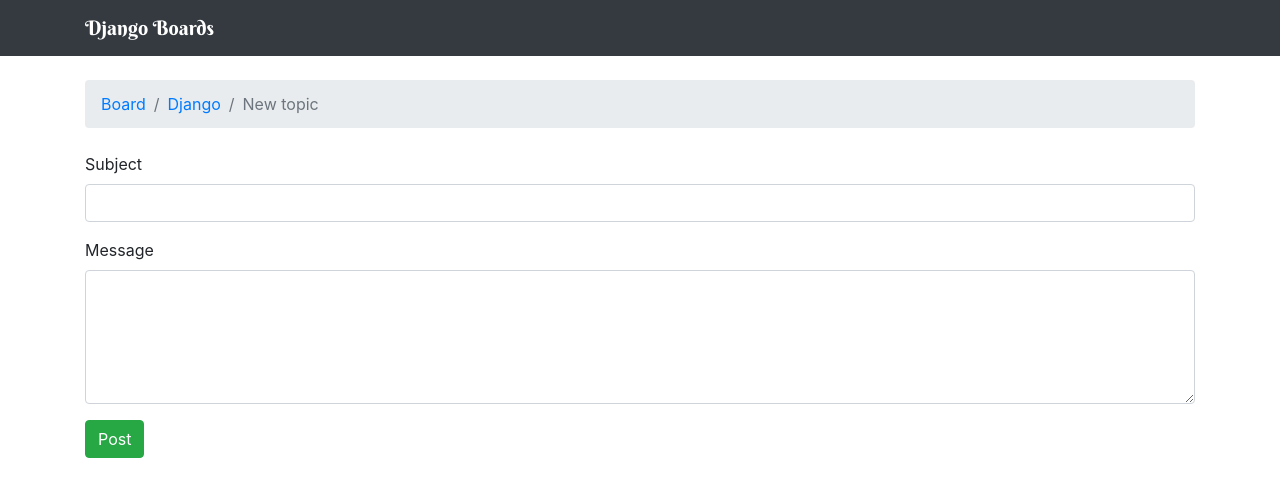
After one commit to xiantang/learngit, a Django app: page /boards/1/new/ in a window 1280 px wide. The commit adds this page. Shown: the top 497 px of the page. Run offline with Django 3.2, Linux system fonts and the light colour scheme; data comes from the database, SQL or seed files in the repository; both versions use the stored data as it was after the commit; parts of the project's set-up code (start-up, migrations or seed data) failed here and were passed over; some libraries are stand-ins or nearby versions.

Commit message:
add form text

```diff
--- a/learngit/myproject/myproject/boards/models.py
+++ b/learngit/myproject/myproject/boards/models.py
@@ -1,12 +1,15 @@
 from django.db import models
 from django.contrib.auth.models import User
 # Create your models here.
+
+
 class Board(models.Model):#包含了两个字段 昵称和描述
     name=models.CharField(max_length=30,unique=True)
     description=models.CharField(max_length=100)
 
     def __str__(self):
         return self.name
+
 
 class Topic(models.Model):
     subject=models.CharField(max_length=255)
@@ -15,6 +18,7 @@ class Topic(models.Model):
     board = models.ForeignKey(Board, related_name='topics',on_delete='CASCADE')
     starter=models.ForeignKey(User,related_name='topics',on_delete='CASCADE')
 
+
 class Post(models.Model):
     message=models.TextField(max_length=4000)
     topic=models.ForeignKey(Topic,related_name="posts",on_delete='CASCADE')
--- a/learngit/myproject/myproject/boards/views.py
+++ b/learngit/myproject/myproject/boards/views.py
@@ -1,14 +1,14 @@
-from django.shortcuts import render
+from django.shortcuts import render,get_object_or_404,redirect
+from .models import Board, User, Topic,Post
+from django.http import Http404
 
-# Create your views here.
-from django.http import HttpResponse
-from .models import Board
-from django.http import Http404
+
 
 def home(request):
     # return HttpResponse('Hello, World!')
     boards=Board.objects.all()#从数据库里面获取所有的版块对象
     return render(request,'home.html',{'boards':boards})
+
 
 def board_topics(request, pk):
     try:
@@ -16,10 +16,28 @@ def board_topics(request, pk):
     except Board.DoesNotExist:  #we want show 404 not 500
         raise Http404
     return render(request, 'topics.html', {'board': board})
-#
-# def about(request):
-#     return render(request,'about.html')
-#
-#
-# def about_company(request):
-#     return render(request,'about_company.html',{'company_name':'Simple Complex'})
+
+
+def new_topic(request,pk):
+    board = get_object_or_404(Board,pk=pk)  #如果网页不存在跳出404
+    if request.method == 'POST':
+        subject = request.POST['subject']
+        message = request.POST['message']
+
+        user = User.objects.first()
+
+        topic = Topic.objects.create(
+            subject=subject,
+            board=board,
+            starter=user
+        )
+
+        post = Post.objects.create(
+            message=message,
+            topic=topic,  #外来键
+            created_by=user
+        )
+
+        return redirect('board_topics', pk=board.pk)  #add to topicpage
+
+    return render(request,'new_topic.html',{'board': board})
--- a/learngit/myproject/myproject/myproject/urls.py
+++ b/learngit/myproject/myproject/myproject/urls.py
@@ -21,5 +21,8 @@ from boards import views
 urlpatterns = [
     url(r'^$', views.home, name='home'),  #mmp学了这么久才知道第一个参数是正则！
     url(r'^boards/(?P<pk>\d+)/$', views.board_topics, name='board_topics'),
+    # url(r'^boards/(?P<pk>\d+)/news$',views.new_topics,name='new_topics'),
+    url(r'^boards/(?P<pk>\d+)/new/$', views.new_topic, name='new_topic'),
     url(r'^admin/', admin.site.urls),
+
 ]
--- /dev/null
+++ b/learngit/myproject/myproject/static/css/app.css
@@ -0,0 +1,3 @@
+.navbar-brand{
+    font-family: 'Berkshire Swash', cursive;
+}
--- a/learngit/myproject/myproject/templates/base.html
+++ b/learngit/myproject/myproject/templates/base.html
@@ -3,9 +3,15 @@
   <head>
     <meta charset="utf-8">
     <title>{% block title %}Django Boards{% endblock %}</title>
-    <link rel="stylesheet" href="{% static 'css/bootstrap.min.css' %}">
+<link href="https://fonts.googleapis.com/css?family=Berkshire+Swash" rel="stylesheet">    <link rel="stylesheet" href="{% static 'css/bootstrap.min.css' %}">
+    <link rel="stylesheet" href="{% static 'css/app.css' %}">
   </head>
   <body>
+  <nav class="navbar navbar-expand-lg navbar-dark bg-dark">
+      <div class="container">
+          <a class="navbar-brand" href="{% url 'home' %}">Django Boards</a>
+      </div>
+  </nav>
     <div class="container">
       <ol class="breadcrumb my-4">
         {% block breadcrumb %}
--- /dev/null
+++ b/learngit/myproject/myproject/templates/new_topic.html
@@ -0,0 +1,26 @@
+{% extends 'base.html' %}
+
+{% block title %}Start a New Topic{% endblock %}
+
+{% block breadcrumb %}
+    <li class="breadcrumb-item"><a href="{% url 'home' %}">Board</a></li>
+    <li class="breadcrumb-item"><a href="{% url 'board_topics' board.pk %}">{{ board.name }}</a></li>
+    <li class="breadcrumb-item active">New topic</li>
+{% endblock %}
+
+
+{% block content %}
+<form method="post">
+        {% csrf_token %}
+        {#    没有token就视为无效#}
+        <div class="form-group">
+            <label for="id_subject">Subject</label>
+            <input type="text" class="form-control" id="id_subject" name="subject">
+        </div>
+        <div class="form-group">
+            <label for="id_message">Message</label>
+            <textarea class="form-control" id="id_message" rows="5" name="message"></textarea>
+        </div>
+        <button type="submit" class="btn btn-success">Post</button>
+    </form>
+{% endblock %}
```
Also changed, not shown: learngit/myproject/myproject/boards/forms.py (added, +10 -0 lines), learngit/myproject/myproject/boards/tests.py (+69 -7 lines), learngit/myproject/myproject/templates/home.html (+0 -16 lines), learngit/myproject/myproject/templates/topics.html (+39 -15 lines), learngit/myproject/myproject/db.sqlite3.
